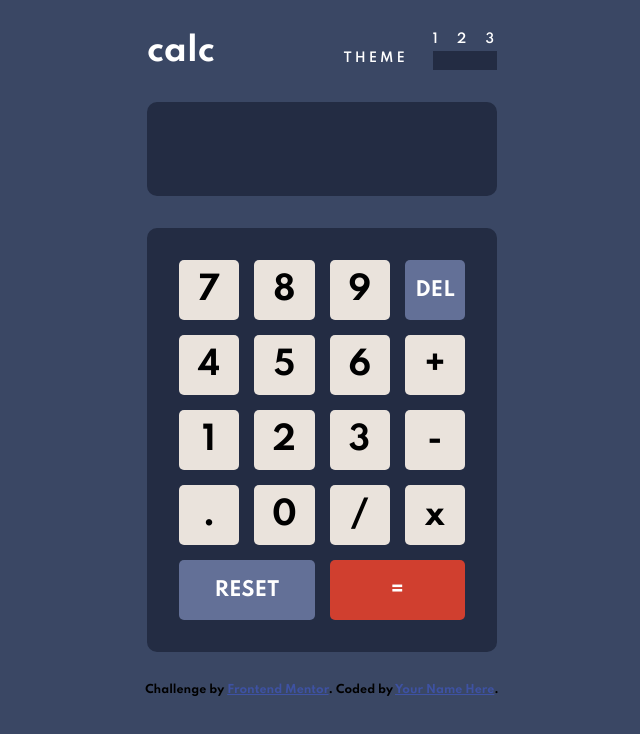
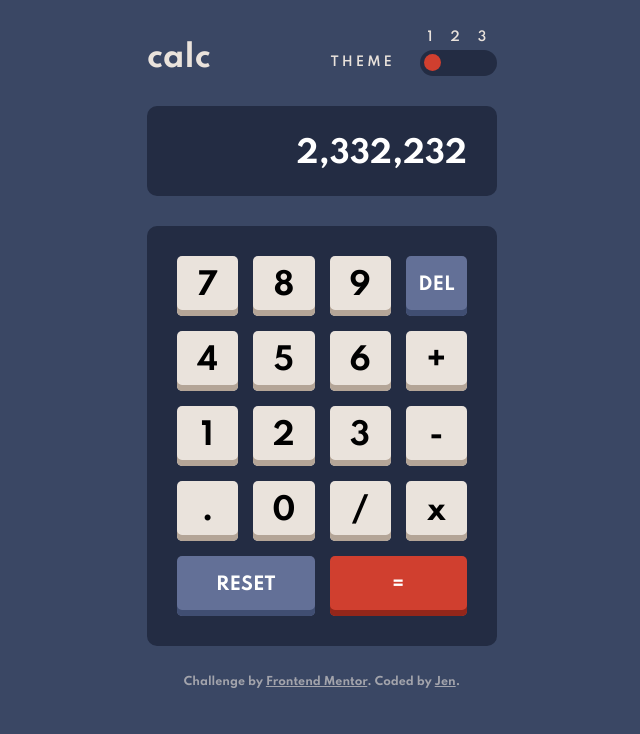
Before and after one commit to limjenli/calculator-app-main, a plain HTML site: page index.html in a window 1280 px wide. Shown: the whole page, without its empty margins (318-958 px from the left). Drawn offline with Linux system fonts and the light colour scheme.

Commit message:
updated first theme

```diff
--- /dev/null
+++ b/calculator.js
@@ -0,0 +1,21 @@
+let outputDisplay = document.querySelector(".number-output")
+outputDisplay.textContent = commaSeparator(2332232)
+let output
+
+function commaSeparator(num) {
+	let str = num.toString().split(".")
+	str[0] = str[0].replace(/\B(?=(\d{3})+(?!\d))/g, ",")
+	return str.join(".")
+}
+
+// add number to display
+
+// delete last number in display
+
+// check if number is pressed
+// if yes, add to display
+// check if number is pressed
+// if yes, add to display
+
+// if no, perform function
+//
--- a/index.html
+++ b/index.html
@@ -3,7 +3,6 @@
 	<head>
 		<meta charset="UTF-8" />
 		<meta name="viewport" content="width=device-width, initial-scale=1.0" />
-		<!-- displays site properly based on user's device -->
 
 		<link
 			rel="icon"
@@ -27,31 +26,39 @@
 						<div>3</div>
 					</div>
 					<div class="theme-label">THEME</div>
-					<div class="theme-toggle"></div>
+					<div class="theme-toggle">
+						<div class="active"></div>
+						<div></div>
+						<div></div>
+					</div>
 				</div>
 			</div>
 
 			<div class="number-output"></div>
 
 			<div class="input">
-				<div>7</div>
-				<div>8</div>
-				<div>9</div>
-				<div class="input-alt">DEL</div>
-				<div>4</div>
-				<div>5</div>
-				<div>6</div>
-				<div>+</div>
-				<div>1</div>
-				<div>2</div>
-				<div>3</div>
-				<div>-</div>
-				<div>.</div>
-				<div>0</div>
-				<div>/</div>
-				<div>x</div>
-				<div class="input-alt input-long">RESET</div>
-				<div class="input-alt input-long equal">=</div>
+				<button>7</button>
+				<button>8</button>
+				<button>9</button>
+				<button data-action="del" class="input-alt">DEL</button>
+				<button>4</button>
+				<button>5</button>
+				<button>6</button>
+				<button>+</button>
+				<button>1</button>
+				<button>2</button>
+				<button>3</button>
+				<button data-action="minus">-</button>
+				<button data-action="dot">.</button>
+				<button>0</button>
+				<button data-action="divide">/</button>
+				<button data-action="multiply">x</button>
+				<button data-action="reset" class="input-alt input-long">
+					RESET
+				</button>
+				<button data-action="equals" class="input-alt input-long equal">
+					=
+				</button>
 			</div>
 		</div>
 
@@ -61,7 +68,8 @@
 				href="https://www.frontendmentor.io?ref=challenge"
 				target="_blank"
 				>Frontend Mentor</a
-			>. Coded by <a href="#">Your Name Here</a>.
+			>. Coded by <a href="#">Jen</a>.
 		</div>
 	</body>
+	<script type="text/javascript" src="/calculator.js"></script>
 </html>
--- a/styles.css
+++ b/styles.css
@@ -12,21 +12,25 @@
 	--one-gray: hsl(28, 16%, 65%);
 }
 
-body {
+body,
+button {
 	margin: 0 auto;
 	text-align: center;
-	font-size: 32px;
+	font-size: 30px;
 	font-family: "Spartan", sans-serif;
 	font-weight: 700;
 	background-color: var(--one-bg);
+	border: none;
 }
 
 .attribution {
 	font-size: 11px;
 	text-align: center;
+	color: hsl(30, 25%, 89%);
+	opacity: 60%;
 }
 .attribution a {
-	color: hsl(228, 45%, 44%);
+	color: hsl(30, 25%, 89%);
 }
 
 .calculator {
@@ -39,7 +43,11 @@ body {
 	display: flex;
 	/* border: 1px solid cyan; */
 	justify-content: space-between;
-	color: white;
+	color: var(--one-light-gray);
+}
+
+.logo {
+	align-self: end;
 }
 
 .theme-switch {
@@ -48,11 +56,12 @@ body {
 	font-weight: 600;
 	letter-spacing: 3px;
 	display: grid;
-	grid-template-columns: 1fr 1fr;
-	grid-template-rows: 1fr 1fr;
+	grid-template-columns: 1fr 1.2fr;
+	grid-template-rows: 1fr 1.7fr;
 	grid-template-areas:
 		". theme-toggle-labels"
 		"theme-label toggle";
+	row-gap: 5px;
 	column-gap: 25px;
 	/* border: 1px solid cyan; */
 }
@@ -61,15 +70,31 @@ body {
 	grid-area: theme-toggle-labels;
 	display: flex;
 	justify-content: space-between;
+	text-align: center;
+	margin: 0 auto;
+	width: 80%;
 }
 
 .theme-label {
 	grid-area: theme-label;
+	align-self: center;
 }
 
 .theme-toggle {
 	grid-area: toggle;
 	background: var(--one-alt-bg);
+	border-radius: 35px;
+	display: grid;
+	grid-template-columns: 1fr 1fr 1fr;
+}
+
+.active {
+	background: var(--one-red);
+	border-radius: 100%;
+	width: 65%;
+	height: 65%;
+	align-self: center;
+	justify-self: center;
 }
 
 .number-output {
@@ -90,9 +115,10 @@ body {
 	border-radius: 10px;
 }
 
-.input div {
+.input button {
 	/* border: 1px solid cyan; */
 	background-color: var(--one-light-gray);
+	box-shadow: 0px -6px 0px 0px var(--one-gray) inset;
 	border-radius: 5px;
 	display: flex;
 	justify-content: center;
@@ -108,10 +134,17 @@ body {
 .input-alt {
 	/* color: white; */
 	background-color: var(--one-key-bg) !important;
-	font-size: 1.2rem;
+	box-shadow: 0px -6px 0px 0px var(--one-key-shadow) inset !important;
+	font-size: 1.1rem;
 	color: white;
 }
 
 .equal {
 	background-color: var(--one-red) !important;
+	box-shadow: 0px -6px 0px 0px var(--one-dark-red) inset !important;
 }
+
+.number-output {
+	color: white;
+	text-align: right;
+}
```
